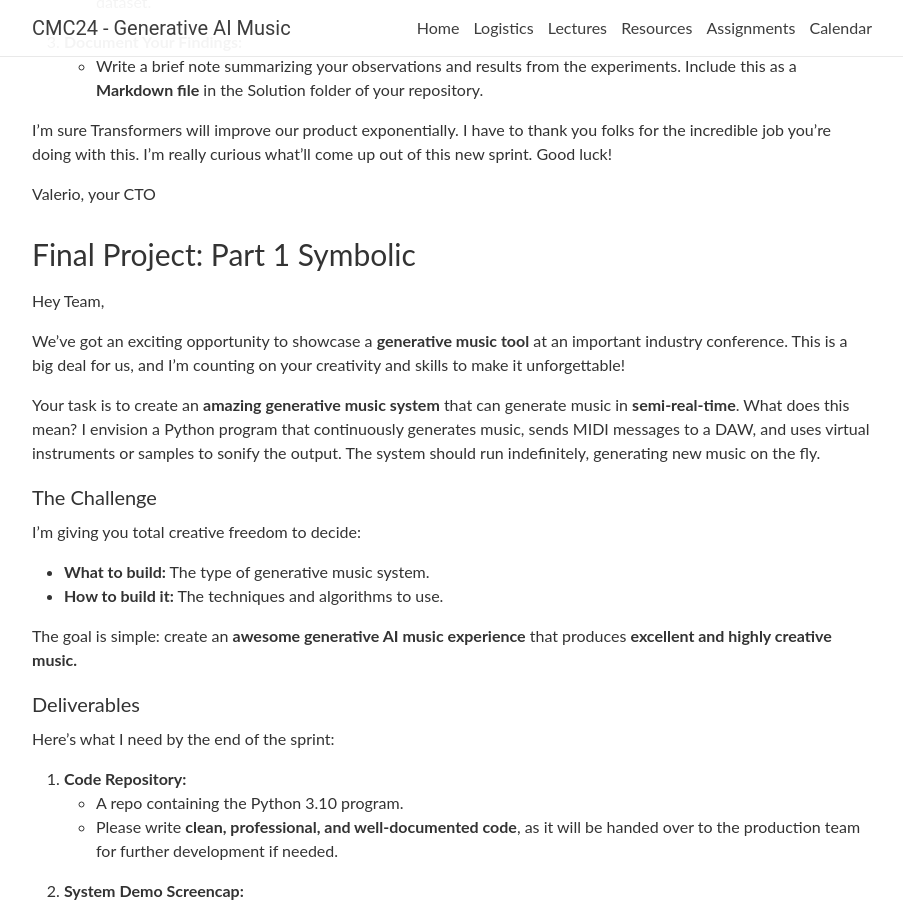
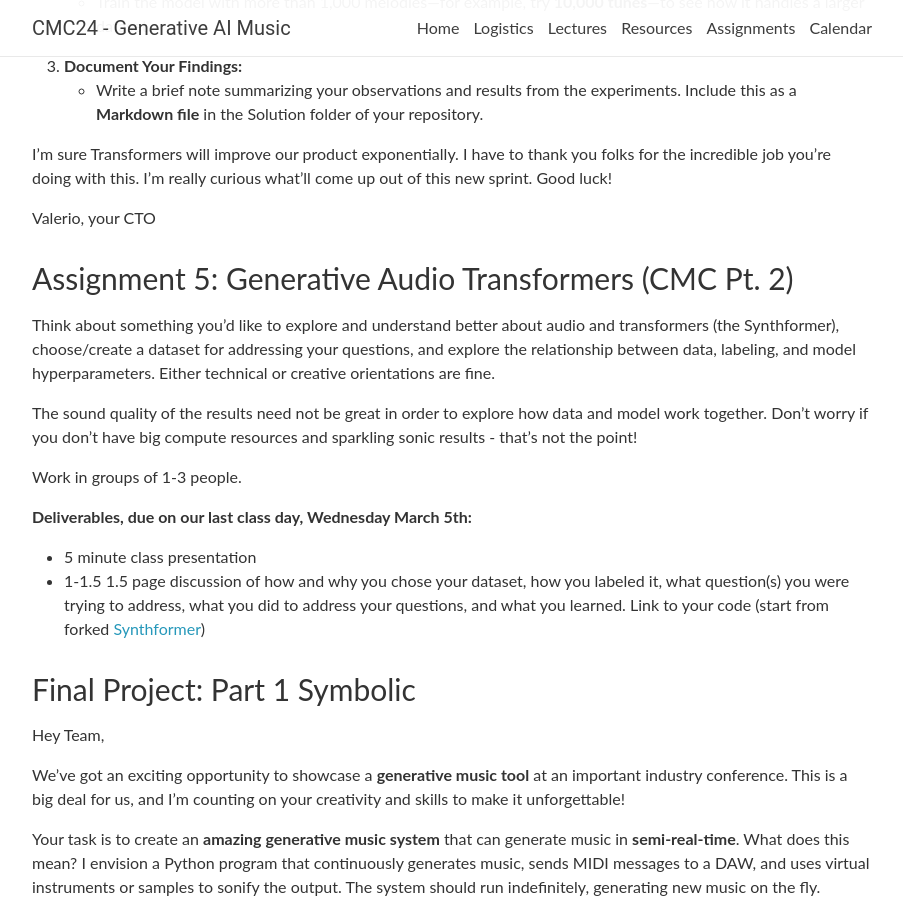
Before and after one commit to smc24-musicgen/smc24-musicgen.github.io, a Jekyll site: the page built from _pages/assignments.md, in a window 1280 px wide and 900 px high, scrolled down 7033 px. Shown: the whole window, without its empty margins (188-1091 px from the left). Built offline with Jekyll 4.4.1, drawn with Linux system fonts in a browser that asks for light colours; nearby versions of some CDN libraries; comment, search, counter and statistics services are not loaded; some of the changed text lies outside the part shown.

Commit message:
assignment 5

```diff
--- a/_pages/assignments.md
+++ b/_pages/assignments.md
@@ -241,6 +241,21 @@ I’m sure Transformers will improve our product exponentially. I have to thank
 
 Valerio, your CTO
 
+### Assignment 5: Generative Audio Transformers (CMC Pt. 2)
+
+Think about something you'd like to explore and understand better about audio and transformers (the Synthformer), choose/create a dataset for addressing your questions, and explore the relationship between data, labeling, and model hyperparameters. Either technical or creative orientations are fine.
+
+The sound quality of the results need not be great in order to explore how data and model work together. Don't worry if you don't have big compute resources and sparkling sonic results - that's not the point!
+
+Work in groups of 1-3 people.
+
+**Deliverables, due on our last class day, Wednesday March 5th:**
+* 5 minute class presentation
+* 1-1.5 1.5 page discussion of how and why you chose your dataset, how you labeled it,
+what question(s) you were trying to address, what you did to address your questions, and what you learned. Link to your code (start from forked [Synthformer](https://github.com/lonce/DACSynthformer))
+
+
+
 ### Final Project: Part 1 Symbolic
 
 Hey Team,
```
